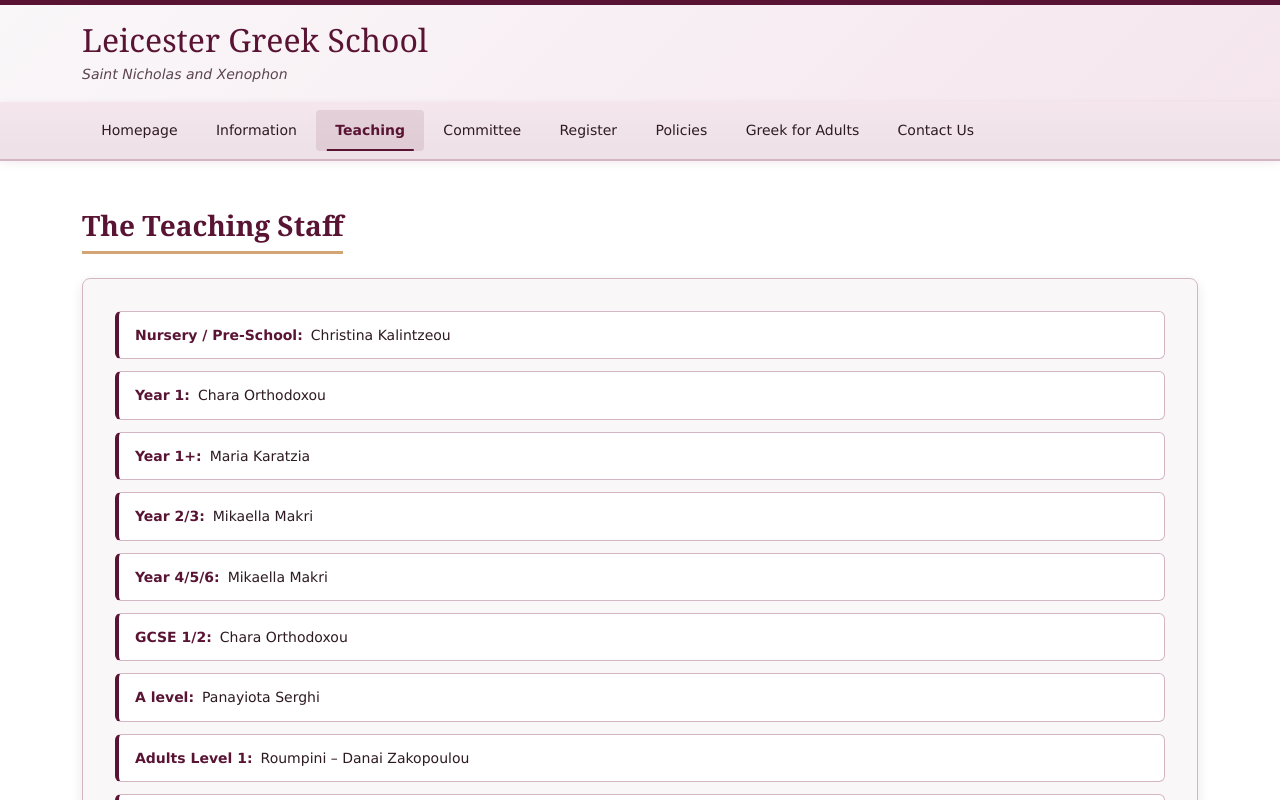
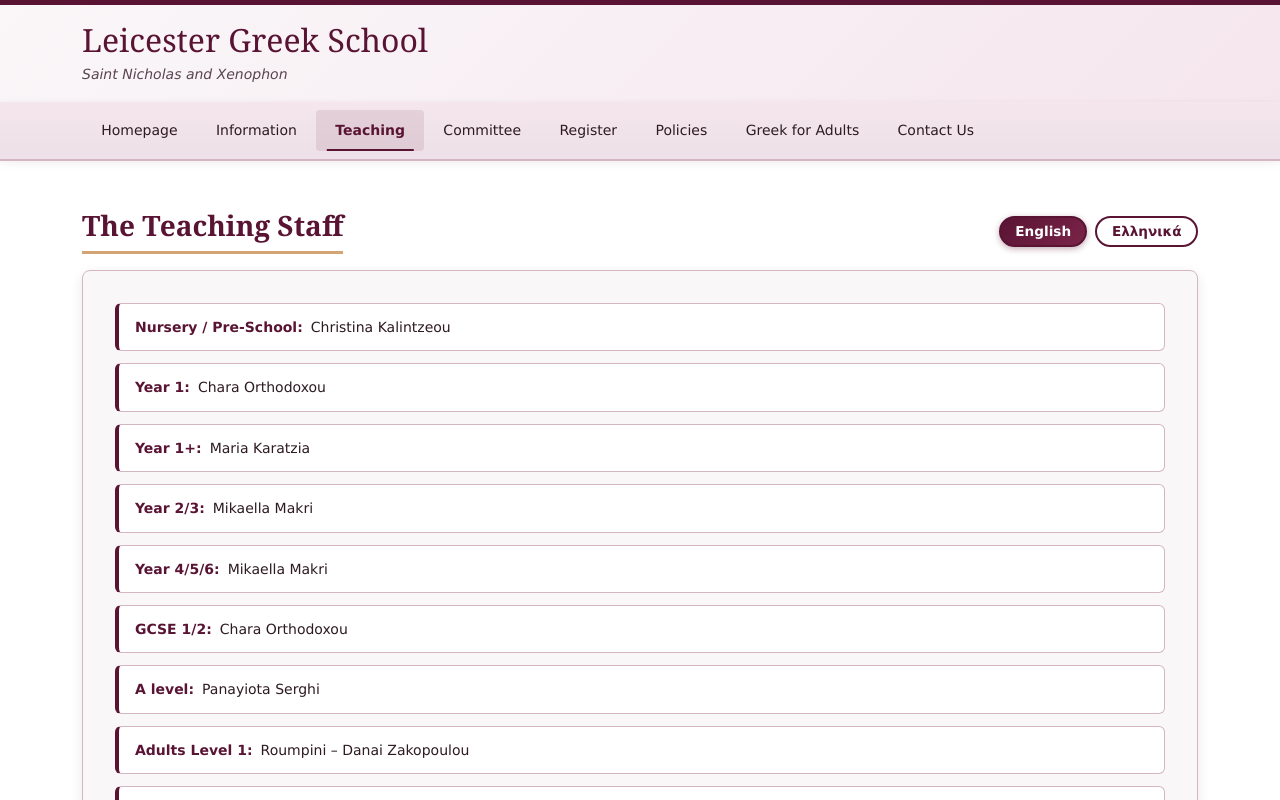
Before and after one commit to Leicester-Greek-School/website, a Vue app: page /teaching in a window 1280 px wide. Shown: the top 800 px of the page. Built offline with nearby package versions, Linux system fonts and the light colour scheme.

Commit message:
Add English and Greek option under teaching

```diff
--- /dev/null
+++ b/src/data/staff.js
@@ -0,0 +1,26 @@
+export const LOCALES = ['en', 'el'];
+
+export const STAFF = {
+  en: [
+    { role: 'Nursery / Pre-School', teachers: ['Christina Kalintzeou'] },
+    { role: 'Year 1', teachers: ['Chara Orthodoxou'] },
+    { role: 'Year 1+', teachers: ['Maria Karatzia'] },
+    { role: 'Year 2/3', teachers: ['Mikaella Makri'] },
+    { role: 'Year 4/5/6', teachers: ['Mikaella Makri'] },
+    { role: 'GCSE 1/2', teachers: ['Chara Orthodoxou'] },
+    { role: 'A level', teachers: ['Panayiota Serghi'] },
+    { role: 'Adults Level 1', teachers: ['Roumpini – Danai Zakopoulou'] },
+    { role: 'Adults Level 2', teachers: ['Roumpini -Danai Zakopoulou'] }
+  ],
+  el: [
+    { role: 'Νηπιαγωγείο / Προσχολικό', teachers: ['Christina Kalintzeou'] },
+    { role: 'Τάξη 1', teachers: ['Chara Orthodoxou'] },
+    { role: 'Τάξη 1+', teachers: ['Maria Karatzia'] },
+    { role: 'Τάξεις 2/3', teachers: ['Mikaella Makri'] },
+    { role: 'Τάξεις 4/5/6', teachers: ['Mikaella Makri'] },
+    { role: 'GCSE 1/2', teachers: ['Chara Orthodoxou'] },
+    { role: 'A level', teachers: ['Panayiota Serghi'] },
+    { role: 'Ενήλικες Επίπεδο 1', teachers: ['Roumpini – Danai Zakopoulou'] },
+    { role: 'Ενήλικες Επίπεδο 2', teachers: ['Roumpini -Danai Zakopoulou'] }
+  ]
+};
--- a/src/views/Teaching.vue
+++ b/src/views/Teaching.vue
@@ -1,13 +1,32 @@
 <template>
-  <div class="teaching" role="main" aria-labelledby="teachingTitle">
+  <div class="teaching" role="main" :aria-labelledby="titleId">
     <div class="container my-5">
-      <h2 id="teachingTitle" class="page-title">The Teaching Staff</h2>
+      <div class="d-flex flex-wrap align-items-center justify-content-between gap-3 mb-3">
+        <h2 :id="titleId" class="page-title mb-0">{{ pageTitle }}</h2>
+        <div class="locale-switch" role="group" aria-label="Language selection">
+          <button
+            v-for="loc in locales"
+            :key="loc"
+            type="button"
+            class="btn-locale"
+            :class="{ active: loc === selectedLocale }"
+            @click="setLocale(loc)"
+          >
+            {{ loc === 'en' ? 'English' : 'Ελληνικά' }}
+          </button>
+        </div>
+      </div>
 
       <div class="info-section" aria-label="Teaching staff list">
         <ul class="staff-list" aria-describedby="staffNote">
-          <li v-for="(item, idx) in staff" :key="idx">
+          <li v-for="(item, idx) in staffList" :key="idx">
             <span class="role">{{ item.role }}:</span>
-            <span class="name">{{ item.name }}</span>
+            <span class="name" v-if="item.teachers.length === 1">{{ item.teachers[0] }}</span>
+            <span class="name" v-else>
+              <span v-for="(t, i) in item.teachers" :key="i">
+                {{ t }}<span v-if="i < item.teachers.length - 1">, </span>
+              </span>
+            </span>
           </li>
         </ul>
         <p id="staffNote" class="visually-hidden">Teaching staff by class and level.</p>
@@ -17,22 +36,42 @@
 </template>
 
 <script>
+import { STAFF, LOCALES } from '@/data/staff';
+
 export default {
   name: 'Teaching',
   data() {
     return {
-      staff: [
-        { role: 'Nursery / Pre-School', name: 'Christina Kalintzeou' },
-        { role: 'Year 1', name: 'Chara Orthodoxou' },
-        { role: 'Year 1+', name: 'Maria Karatzia' },
-        { role: 'Year 2/3', name: 'Mikaella Makri' },
-        { role: 'Year 4/5/6', name: 'Mikaella Makri' },
-        { role: 'GCSE 1/2', name: 'Chara Orthodoxou' },
-        { role: 'A level', name: 'Panayiota Serghi' },
-        { role: 'Adults Level 1', name: 'Roumpini – Danai Zakopoulou' },
-        { role: 'Adults Level 2', name: 'Roumpini -Danai Zakopoulou' }
-      ]
+      selectedLocale: 'en',
+      locales: LOCALES,
+      titleId: 'teachingTitle'
     };
+  },
+  computed: {
+    staffList() {
+      return STAFF[this.selectedLocale] || STAFF.en;
+    },
+    pageTitle() {
+      return this.selectedLocale === 'en' ? 'The Teaching Staff' : 'Διδακτικό Προσωπικό';
+    }
+  },
+  created() {
+    try {
+      const saved = localStorage.getItem('teachingLocale');
+      if (saved && this.locales.includes(saved)) {
+        this.selectedLocale = saved;
+      }
+    } catch (_) {
+      /* no-op for environments without localStorage */
+    }
+  },
+  methods: {
+    setLocale(loc) {
+      if (this.locales.includes(loc)) {
+        this.selectedLocale = loc;
+        try { localStorage.setItem('teachingLocale', loc); } catch (_) { /* ignore */ }
+      }
+    }
   }
 };
 </script>
@@ -47,7 +86,6 @@
   font-size: 28px;
   color: #591434;
   font-family: Georgia, "Times New Roman", Times, serif;
-  margin-bottom: 1.5rem;
   font-weight: bold;
   border-bottom: 3px solid #d4a574;
   padding-bottom: 0.5rem;
@@ -55,6 +93,7 @@
 }
 
 .info-section {
+  margin-top: 1rem;
   margin-bottom: 2rem;
   background-color: #faf7f9;
   padding: 2rem;
@@ -99,4 +138,42 @@
   clip: rect(1px, 1px, 1px, 1px);
   white-space: nowrap;
 }
+
+.locale-switch {
+  display: flex;
+  gap: 0.5rem;
+}
+
+.btn-locale {
+  background: #ffffff;
+  border: 2px solid #591434;
+  color: #591434;
+  padding: 0.4rem 0.9rem;
+  font-size: 0.85rem;
+  font-weight: 600;
+  border-radius: 999px;
+  cursor: pointer;
+  line-height: 1;
+  transition: all 0.25s ease;
+}
+
+.btn-locale:hover, .btn-locale:focus {
+  background: #591434;
+  color: #ffffff;
+  box-shadow: 0 0 0 3px rgba(89, 20, 52, 0.25);
+  outline: none;
+}
+
+.btn-locale.active {
+  background: linear-gradient(135deg, #591434 0%, #7a2448 100%);
+  color: #ffffff;
+  border-color: #591434;
+  box-shadow: 0 2px 6px rgba(89, 20, 52, 0.35);
+}
+
+@media (prefers-reduced-motion: reduce) {
+  .btn-locale {
+    transition: none;
+  }
+}
 </style>
```
